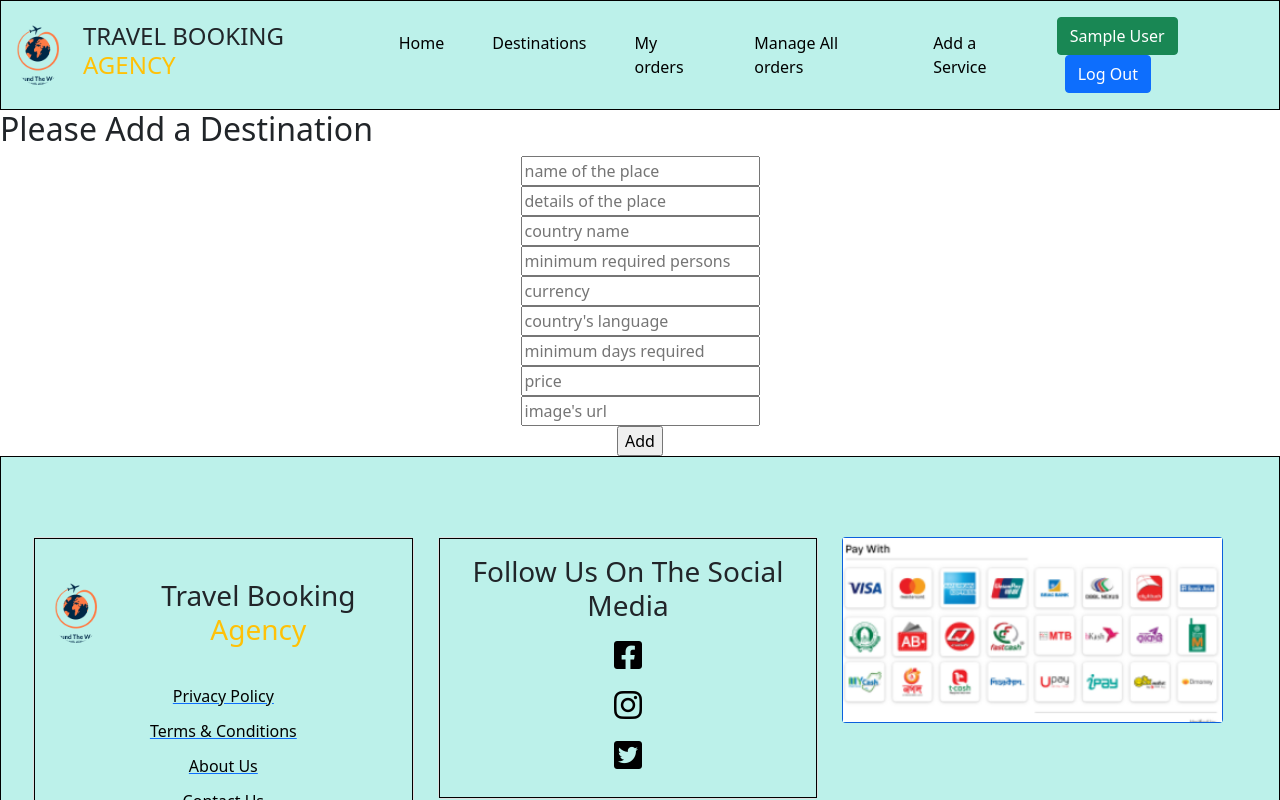
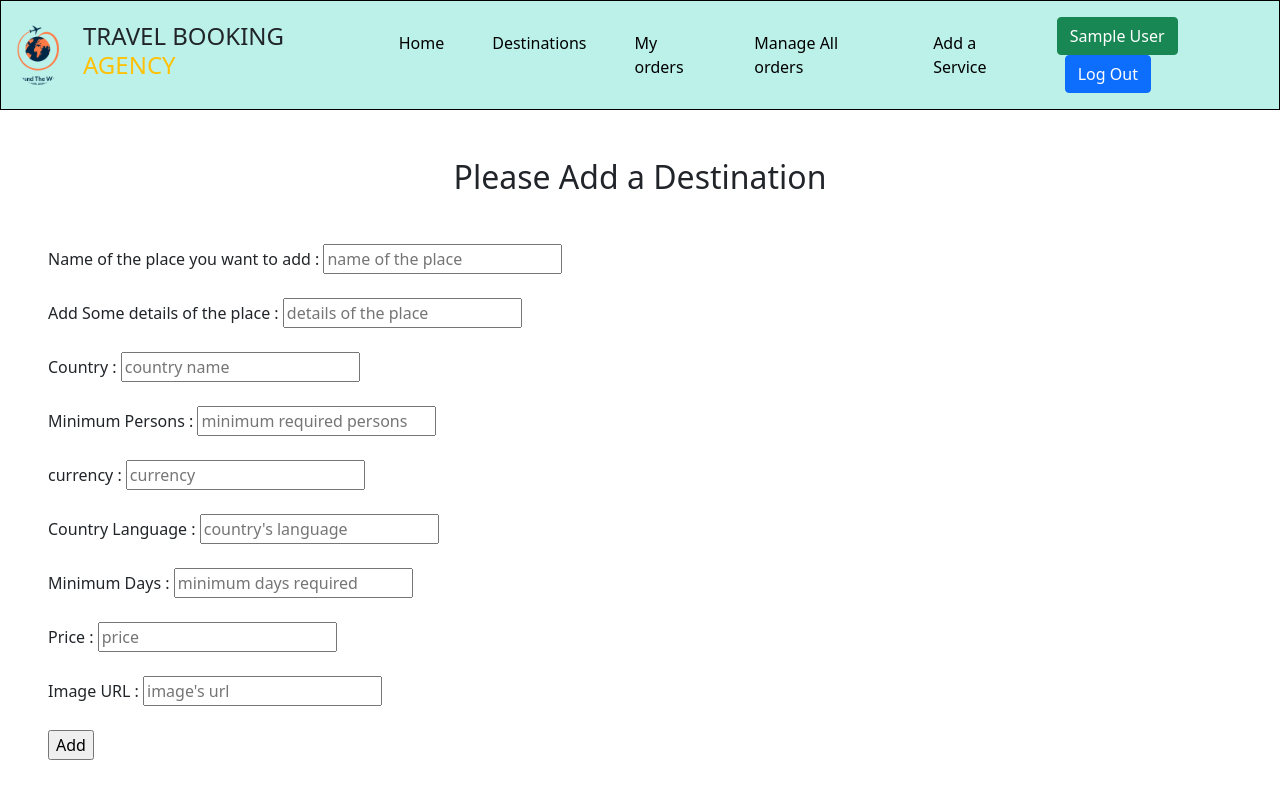
Before and after one commit to Shakib053/react-tourism-website-client, a React (Create React App) app: page /addService in a window 1280 px wide. Shown: the top 800 px of the page. Built offline with nearby package versions, Linux system fonts and the light colour scheme; no server answers; sample sign-in values are in the browser's storage.

Commit message:
id added

```diff
--- a/src/Components/AddService/AddService.js
+++ b/src/Components/AddService/AddService.js
@@ -43,26 +43,41 @@ const AddService = () => {
         e.preventDefault();
     }
     return (
-        <div>
-            <h2>Please Add a Destination</h2>
-            <form onSubmit={handleAddService} className="text-center">
-                <input placeholder="name of the place" ref={nameRef} type="text" />
+        <div >
+            <h2 className="text-center mt-5">Please Add a Destination</h2>
+            <form onSubmit={handleAddService} className="m-5">
+                <label htmlFor="">Name of the place you want to add : <input placeholder="name of the place" ref={nameRef} type="text" /></label>
+
                 <br />
-                <input type="text" placeholder="details of the place" ref={detailsRef} />
                 <br />
-                <input type="text" placeholder="country name" ref={countryRef} />
+                <label htmlFor="">Add Some details of the place :  <input type="text" placeholder="details of the place" ref={detailsRef} /></label>
+
                 <br />
-                <input type="text" placeholder="minimum required persons" ref={personsRef} />
                 <br />
-                <input type="text" placeholder="currency" ref={currencyRef} />
+
+                <label htmlFor="">Country : <input type="text" placeholder="country name" ref={countryRef} /></label>
                 <br />
-                <input type="text" placeholder="country's language" ref={languageRef} />
                 <br />
-                <input type="text" placeholder="minimum days required" ref={daysRef} />
+                <label htmlFor="">Minimum Persons : <input type="text" placeholder="minimum required persons" ref={personsRef} />  </label>
+
                 <br />
-                <input type="text" placeholder="price" ref={priceRef} />
                 <br />
-                <input type="text" placeholder="image's url" ref={imgRef} />
+                <label htmlFor="">
+                    currency : <input type="text" placeholder="currency" ref={currencyRef} />
+                </label>
+                <br />
+                <br />
+                <label htmlFor="">Country Language :    <input type="text" placeholder="country's language" ref={languageRef} /></label>
+                <br />
+                <br />
+                <label htmlFor="">Minimum Days :     <input type="text" placeholder="minimum days required" ref={daysRef} /></label>
+                <br />
+                <br />
+                <label htmlFor="">Price : <input type="text" placeholder="price" ref={priceRef} /></label>
+                <br />
+                <br />
+                <label htmlFor="">Image URL :       <input type="text" placeholder="image's url" ref={imgRef} /></label>
+                <br />
                 <br />
                 <input type="submit" value="Add" />
             </form>
--- a/src/Components/OrderTake/OrderTake.js
+++ b/src/Components/OrderTake/OrderTake.js
@@ -37,14 +37,19 @@ const OrderTake = () => {
         <div>
             <h2>Please Fill Up Details to confirm order</h2>
             <form onSubmit={handleOrder} className="text-center">
+                <h5>User Name :</h5>
                 <input placeholder="Booking Name" defaultValue={user.displayName} type="text" />
                 <br />
+                <h5>User's Emailaddress :</h5>
                 <input type="text" placeholder="Please add an email" defaultValue={user.email} />
                 <br />
+                <h5>Type the place's name you want to visit : </h5>
                 <input type="text" placeholder="Please add your destination" ref={desRef} />
                 <br />
+                <h5>Persons you want to take with you : </h5>
                 <input type="text" placeholder="for how many persons" ref={personsRef} />
                 <br />
+                <h5>Durations : </h5>
                 <input type="text" placeholder="for how many days" ref={daysRef} />
                 <br />
                 <input type="submit" value="Add" />
```
